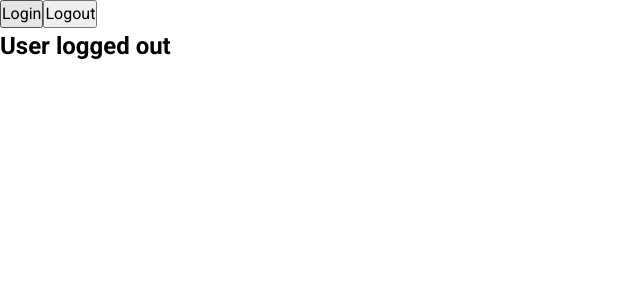
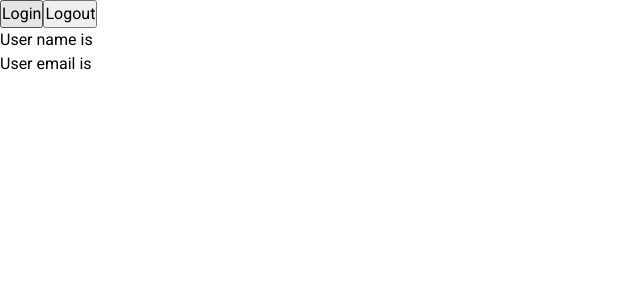
Before and after one commit to VOHIEUTHANG/alta-typescript-ex1, a React (Create React App) app: page / in a window 1280 px wide. Shown: the top 300 px of the page, without its empty margins (0-640 px from the left). Built offline with nearby package versions, Linux system fonts and the light colour scheme.

Commit message:
lesson 10

```diff
--- a/src/App.tsx
+++ b/src/App.tsx
@@ -1,12 +1,11 @@
 import React from "react";
 import "./App.css";
-import Container from "./components/Container";
-import LoggedIn from "./components/LoggedIn";
+import User from "./components/User";
 
 function App() {
   return (
     <div className="App">
-      <LoggedIn />
+      <User />
     </div>
   );
 }
--- /dev/null
+++ b/src/components/User.tsx
@@ -0,0 +1,31 @@
+import { useState } from "react";
+type UserType = {
+  name: string;
+  email: string;
+};
+const User = () => {
+  const [user, setUser] = useState<UserType>();
+
+  return (
+    <div>
+      <button
+        onClick={() => {
+          setUser({ name: "Thang", email: "thang@gmail.com" });
+        }}
+      >
+        Login
+      </button>
+      <button
+        onClick={() => {
+          setUser(undefined);
+        }}
+      >
+        Logout
+      </button>
+      <div>User name is {user?.name}</div>
+      <div>User email is {user?.email}</div>
+    </div>
+  );
+};
+
+export default User;
```
